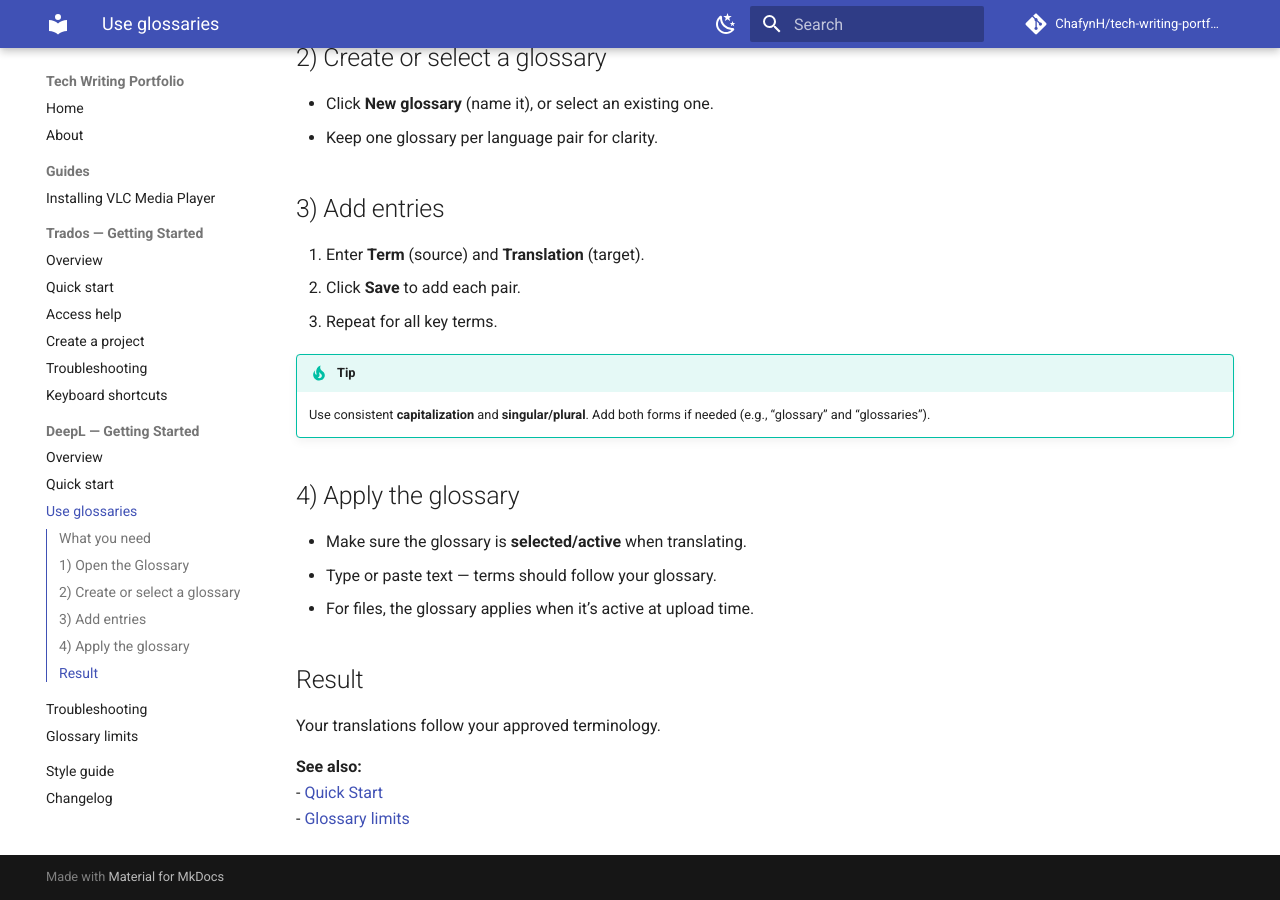
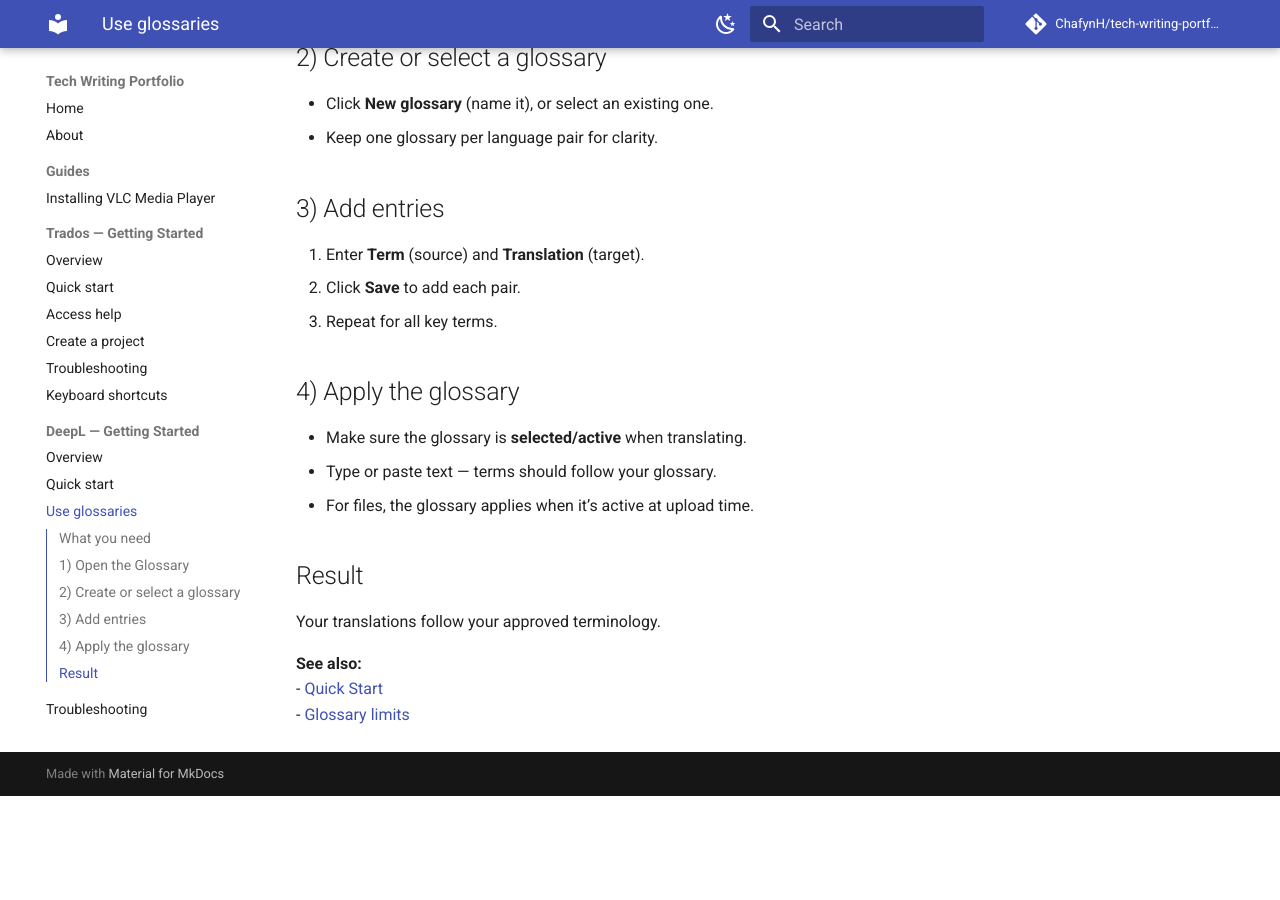
Before and after one commit to Chafyn/tech-writing-portfolio, an MkDocs documentation site: the page built from docs/deepl-getting-started/how-to-use-glossaries.md, in a window 1280 px wide and 900 px high, scrolled down 1185 px. Built offline with MkDocs 1.6.1 and Material for MkDocs 9.7.7, drawn with Linux system fonts in a browser that asks for light colours; comment, search, counter and statistics services are not loaded; after the commit the page ends 1981 px from its top, so only the background shows below that.

Commit message:
Update how-to-use-glossaries.md

```diff
--- a/docs/deepl-getting-started/how-to-use-glossaries.md
+++ b/docs/deepl-getting-started/how-to-use-glossaries.md
@@ -27,9 +27,6 @@
 2. Click **Save** to add each pair.
 3. Repeat for all key terms.
 
-!!! tip
-    Use consistent **capitalization** and **singular/plural**. Add both forms if needed (e.g., “glossary” and “glossaries”).
-
 ## 4) Apply the glossary
 
 - Make sure the glossary is **selected/active** when translating.
```
